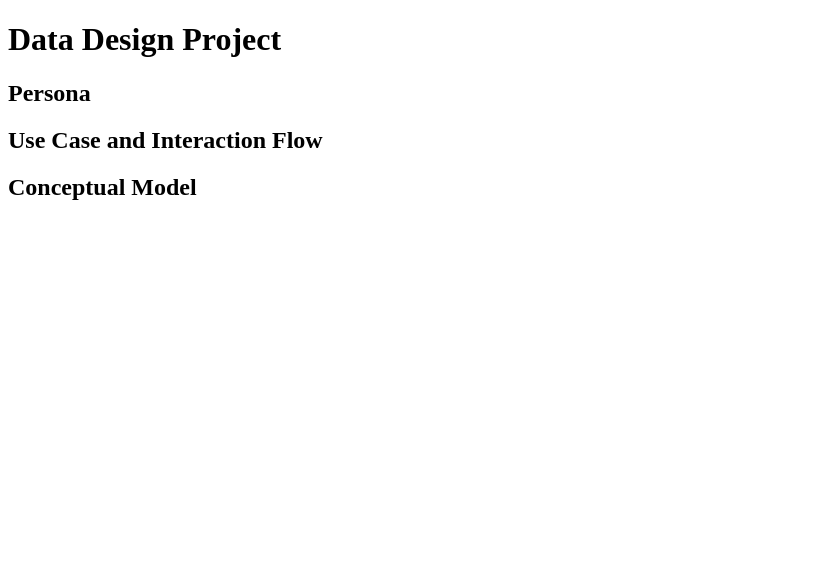
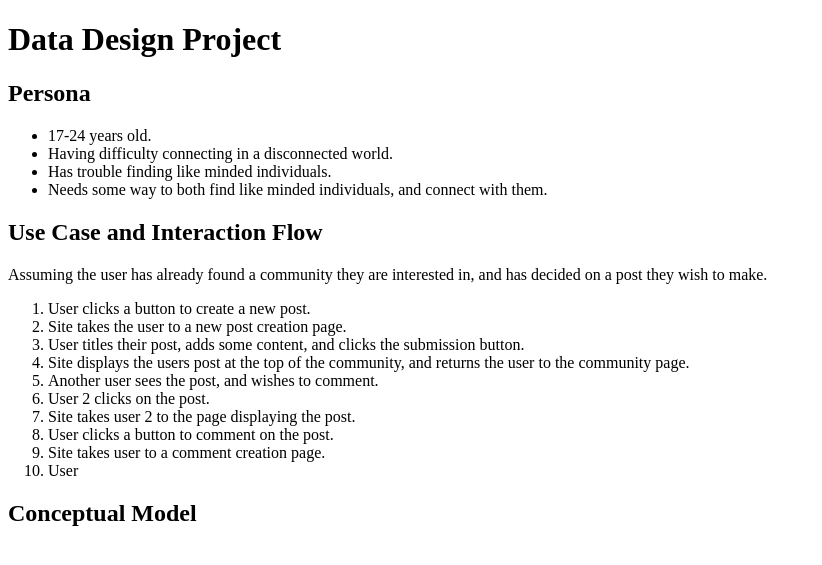
Before and after one commit to Cbenjamin1207/data-design, a PHP site: page / in a window 1280 px wide. Shown: the top 565 px of the page, without its empty margins (0-822 px from the left). Run offline with PHP 8.4, Linux system fonts and the light colour scheme.

Commit message:
Added initial site overview

```diff
--- a/index.php
+++ b/index.php
@@ -12,11 +12,31 @@
 
 		<main>
 			<h2>Persona</h2>
+			<ul>
+				<li>17-24 years old.</li>
+				<li>Having difficulty connecting in a disconnected world.</li>
+				<li>Has trouble finding like minded individuals.</li>
+				<li>Needs some way to both find like minded individuals, and connect with them.</li>
+			</ul>
 
 			<h2>Use Case and Interaction Flow</h2>
+			<p>Assuming the user has already found a community they are interested in, and has decided
+			on a post they wish to make.</p>
+			<ol>
+				<li>User clicks a button to create a new post.</li>
+				<li>Site takes the user to a new post creation page.</li>
+				<li>User titles their post, adds some content, and clicks the submission button.</li>
+				<li>Site displays the users post at the top of the community, and returns the user to the
+				community page.</li>
+				<li>Another user sees the post, and wishes to comment.</li>
+				<li>User 2 clicks on the post.</li>
+				<li>Site takes user 2 to the page displaying the post.</li>
+				<li>User clicks a button to comment on the post.</li>
+				<li>Site takes user to a comment creation page.</li>
+				<li>User </li>
+			</ol>
 
 			<h2>Conceptual Model</h2>
-
 		</main>
 	</body>
 </html>
```
